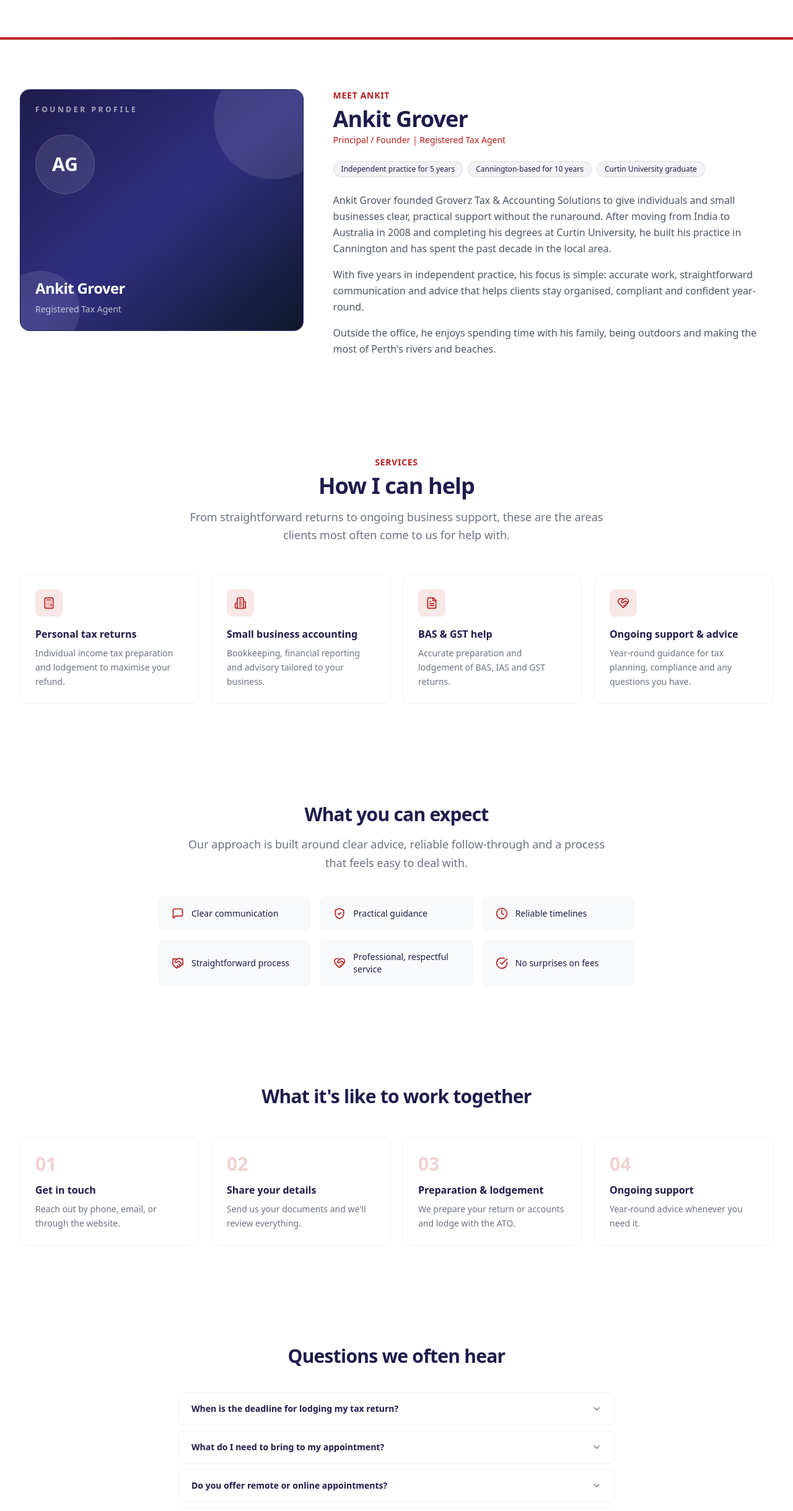
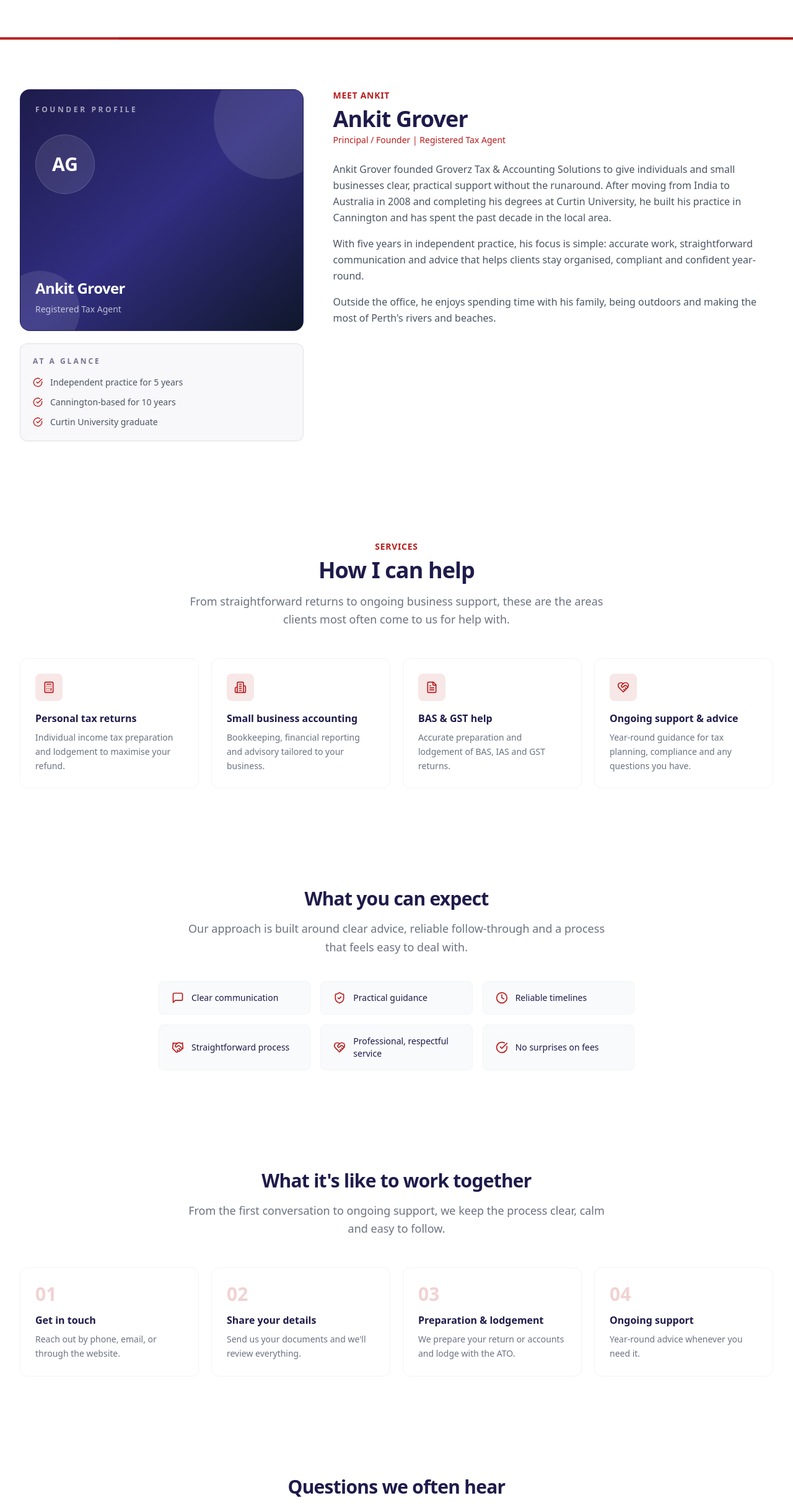
Before and after one commit to calebscott1892-bot/Groverz, a React (Vite) app: page /About in a window 1280 px wide. Shown: the part 355-2793 px from the top of the page at 62% size. Built offline with nearby package versions, Linux system fonts and the light colour scheme.

Commit message:
Final UX and content polish

```diff
--- a/src/components/sections/CallToActionSection.jsx
+++ b/src/components/sections/CallToActionSection.jsx
@@ -9,6 +9,8 @@ import { businessDetails } from '@/config/site';
 export default function CallToActionSection({
   title = 'Ready to get started?',
   description = 'Get in touch for a no-obligation conversation about your tax and accounting needs.',
+  primaryLabel = 'Get in Touch',
+  secondaryLabel = 'Call Us',
 }) {
   return (
     <section className="section-navy py-12 sm:py-14">
@@ -21,7 +23,7 @@ export default function CallToActionSection({
         <div className="mt-6 flex flex-col items-center justify-center gap-3 sm:flex-row">
           <Link to={getPagePath('Contact')}>
             <Button className="h-auto bg-[#b91c1c] px-7 py-3 text-base font-semibold text-white hover:bg-[#991b1b]">
-              Get in Touch
+              {primaryLabel}
             </Button>
           </Link>
 
@@ -31,7 +33,7 @@ export default function CallToActionSection({
               className="h-auto gap-2 border-white/30 px-6 py-3 text-sm font-medium text-white hover:bg-white/10"
             >
               <Phone className="h-4 w-4" />
-              Call Now
+              {secondaryLabel}
             </Button>
           </a>
         </div>
--- a/src/components/sections/FaqSection.jsx
+++ b/src/components/sections/FaqSection.jsx
@@ -35,13 +35,22 @@ const defaultItems = [
   },
 ];
 
-export default function FaqSection({ items = defaultItems, title = 'Frequently asked questions' }) {
+export default function FaqSection({
+  items = defaultItems,
+  title = 'Frequently asked questions',
+  description = null,
+}) {
   return (
     <section className="bg-white">
       <div className="mx-auto max-w-3xl px-4 py-16 sm:px-6 sm:py-20 lg:px-8">
-        <h2 className="mb-10 text-center text-2xl font-bold tracking-tight text-[#1e1b4b] sm:text-3xl">
-          {title}
-        </h2>
+        <div className="mb-10 text-center">
+          <h2 className="text-2xl font-bold tracking-tight text-[#1e1b4b] sm:text-3xl">{title}</h2>
+          {description && (
+            <p className="mx-auto mt-4 max-w-2xl text-lg leading-relaxed text-gray-500">
+              {description}
+            </p>
+          )}
+        </div>
 
         <Accordion type="single" collapsible className="space-y-2">
           {items.map(({ question, answer }, index) => (
--- a/src/components/sections/ProcessTimelineSection.jsx
+++ b/src/components/sections/ProcessTimelineSection.jsx
@@ -23,17 +23,24 @@ const defaultItems = [
   },
 ];
 
-export default function ProcessTimelineSection({ items = defaultItems, title = 'How it works' }) {
+export default function ProcessTimelineSection({
+  items = defaultItems,
+  title = 'How it works',
+  description = null,
+}) {
   return (
     <section className="section-cream">
       <div className="mx-auto max-w-7xl px-4 py-16 sm:px-6 sm:py-20 lg:px-8">
-        <h2 className="mb-12 text-center text-2xl font-bold tracking-tight text-[#1e1b4b] sm:text-3xl">
-          {title}
-        </h2>
+        <div className="mx-auto mb-12 max-w-2xl text-center">
+          <h2 className="text-2xl font-bold tracking-tight text-[#1e1b4b] sm:text-3xl">{title}</h2>
+          {description && (
+            <p className="mt-4 text-lg leading-relaxed text-gray-500">{description}</p>
+          )}
+        </div>
 
         <div className="grid gap-5 sm:grid-cols-2 lg:grid-cols-4">
           {items.map(({ number, title: itemTitle, description }) => (
-            <div key={number} className="rounded-xl border border-gray-100 bg-white p-6">
+            <div key={number} className="h-full rounded-xl border border-gray-100 bg-white p-6">
               <div className="mb-3 text-3xl font-bold text-[#b91c1c]/20">{number}</div>
               <h3 className="mb-2 text-base font-semibold text-[#1e1b4b]">{itemTitle}</h3>
               <p className="text-sm leading-relaxed text-gray-500">{description}</p>
--- a/src/components/sections/TestimonialsSection.jsx
+++ b/src/components/sections/TestimonialsSection.jsx
@@ -25,7 +25,10 @@ const testimonials = [
   },
 ];
 
-export default function TestimonialsSection({ background = 'cream' }) {
+export default function TestimonialsSection({
+  background = 'cream',
+  description = "Feedback from individuals, sole traders and small business owners we've supported.",
+}) {
   return (
     <section className={background === 'cream' ? 'section-cream' : 'bg-white'}>
       <div className="mx-auto max-w-7xl px-4 py-16 sm:px-6 sm:py-20 lg:px-8">
@@ -36,7 +39,7 @@ export default function TestimonialsSection({ background = 'cream' }) {
           <h2 className="text-3xl font-bold tracking-tight text-[#1e1b4b] sm:text-4xl">
             What Our Clients Say
           </h2>
-          <p className="mt-4 text-lg text-gray-500">Here&apos;s what our clients have to say.</p>
+          <p className="mt-4 text-lg text-gray-500">{description}</p>
         </div>
 
         <div className="grid gap-5 sm:grid-cols-2 lg:grid-cols-3">
--- a/src/pages/AboutPage.jsx
+++ b/src/pages/AboutPage.jsx
@@ -66,8 +66,22 @@ export default function AboutPage() {
       <section className="bg-white">
         <div className="mx-auto max-w-7xl px-4 py-16 sm:px-6 sm:py-20 lg:px-8">
           <div className="grid items-start gap-12 lg:grid-cols-5">
-            <div className="lg:col-span-2">
+            <div className="space-y-5 lg:col-span-2">
               <PhotoPlaceholder />
+
+              <div className="rounded-xl border border-[#1e1b4b]/10 bg-[#1e1b4b]/[0.03] p-5">
+                <p className="text-xs font-semibold uppercase tracking-[0.25em] text-[#1e1b4b]/60">
+                  At a Glance
+                </p>
+                <ul className="mt-4 space-y-3">
+                  {profileHighlights.map((highlight) => (
+                    <li key={highlight} className="flex items-start gap-3">
+                      <CheckCircle className="mt-0.5 h-4 w-4 flex-shrink-0 text-[#b91c1c]" />
+                      <span className="text-sm text-gray-600">{highlight}</span>
+                    </li>
+                  ))}
+                </ul>
+              </div>
             </div>
 
             <div className="lg:col-span-3">
@@ -80,17 +94,6 @@ export default function AboutPage() {
               <p className="mb-6 mt-1 text-sm font-medium text-[#b91c1c]">
                 Principal / Founder | Registered Tax Agent
               </p>
-
-              <div className="mb-6 flex flex-wrap gap-2">
-                {profileHighlights.map((highlight) => (
-                  <span
-                    key={highlight}
-                    className="rounded-full border border-[#1e1b4b]/10 bg-[#1e1b4b]/5 px-3 py-1 text-xs font-medium text-[#1e1b4b]"
-                  >
-                    {highlight}
-                  </span>
-                ))}
-              </div>
 
               <div className="space-y-4 text-base leading-relaxed text-gray-600">
                 <p>
@@ -133,7 +136,7 @@ export default function AboutPage() {
             {helpCards.map(({ icon: Icon, title, description }) => (
               <div
                 key={title}
-                className="rounded-xl border border-gray-100 bg-white p-6 transition-shadow hover:shadow-md"
+                className="h-full rounded-xl border border-gray-100 bg-white p-6 transition-shadow hover:shadow-md"
               >
                 <div className="mb-4 flex h-11 w-11 items-center justify-center rounded-lg bg-[#b91c1c]/10">
                   <Icon className="h-5 w-5 text-[#b91c1c]" />
@@ -172,11 +175,18 @@ export default function AboutPage() {
         </div>
       </section>
 
-      <ProcessTimelineSection title="What it's like to work together" />
-      <FaqSection title="Questions we often hear" />
+      <ProcessTimelineSection
+        title="What it's like to work together"
+        description="From the first conversation to ongoing support, we keep the process clear, calm and easy to follow."
+      />
+      <FaqSection
+        title="Questions we often hear"
+        description="A few of the common questions clients ask before getting started with us."
+      />
       <CallToActionSection
         title="Need straightforward advice?"
         description="If you'd like a practical second opinion or help getting organised, get in touch and we'll talk through the best next step."
+        primaryLabel="Talk to Us"
       />
     </div>
   );
--- a/src/pages/ServicesPage.jsx
+++ b/src/pages/ServicesPage.jsx
@@ -211,6 +211,9 @@ export default function ServicesPage() {
       <section className="bg-white">
         <div className="mx-auto max-w-4xl px-4 py-16 sm:px-6 sm:py-20 lg:px-8">
           <div className="mx-auto mb-8 max-w-2xl text-center">
+            <p className="mb-2 text-sm font-semibold uppercase tracking-wider text-[#b91c1c]">
+              Service categories
+            </p>
             <h2 className="text-2xl font-bold tracking-tight text-[#1e1b4b] sm:text-3xl">
               Our services
             </h2>
@@ -222,7 +225,7 @@ export default function ServicesPage() {
 
           <div className="mb-8 grid gap-4 md:grid-cols-3">
             {serviceHighlights.map(({ title, description }) => (
-              <div key={title} className="rounded-xl border border-gray-100 bg-gray-50 p-5">
+              <div key={title} className="h-full rounded-xl border border-gray-100 bg-gray-50 p-5">
                 <h3 className="text-sm font-semibold text-[#1e1b4b]">{title}</h3>
                 <p className="mt-2 text-sm leading-relaxed text-gray-500">{description}</p>
               </div>
@@ -269,9 +272,16 @@ export default function ServicesPage() {
       <section className="section-cream">
         <div className="mx-auto max-w-7xl px-4 py-16 sm:px-6 sm:py-20 lg:px-8">
           <div className="mx-auto mb-10 max-w-2xl text-center">
+            <p className="mb-2 text-sm font-semibold uppercase tracking-wider text-[#b91c1c]">
+              Client fit
+            </p>
             <h2 className="text-2xl font-bold tracking-tight text-[#1e1b4b] sm:text-3xl">
               Who we help
             </h2>
+            <p className="mt-4 text-lg leading-relaxed text-gray-500">
+              We work with clients at different stages, from individual returns through to more
+              complex business and entity structures.
+            </p>
           </div>
 
           <div className="grid grid-cols-2 gap-4 sm:grid-cols-3 lg:grid-cols-5">
@@ -304,12 +314,16 @@ export default function ServicesPage() {
         </div>
       </section>
 
-      <ProcessTimelineSection />
+      <ProcessTimelineSection description="Once you reach out, we keep the next steps clear so you know what to expect at each stage." />
       <TaxRefundEstimatorSection />
-      <FaqSection title="Service questions" />
+      <FaqSection
+        title="Service questions"
+        description="A few common questions about scope, timing and how we usually work with new clients."
+      />
       <CallToActionSection
         title="Not sure which service fits?"
         description="Tell us a little about your situation and we'll point you to the right starting point before any work begins."
+        primaryLabel="Ask About Services"
       />
     </div>
   );
```
Also changed, not shown: src/pages/ContactPage.jsx (+26 -3 lines), src/pages/HomePage.jsx (+16 -8 lines).
